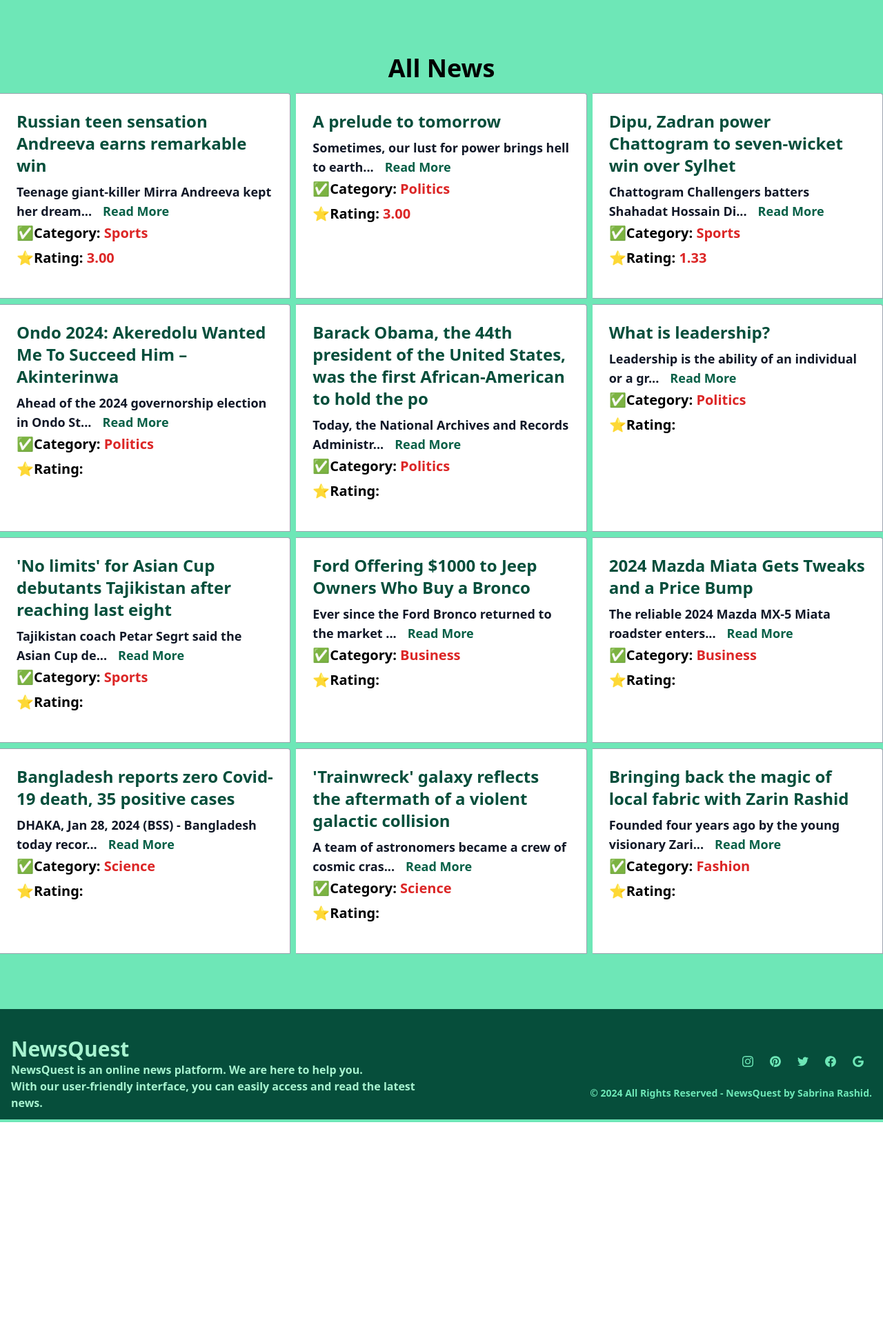
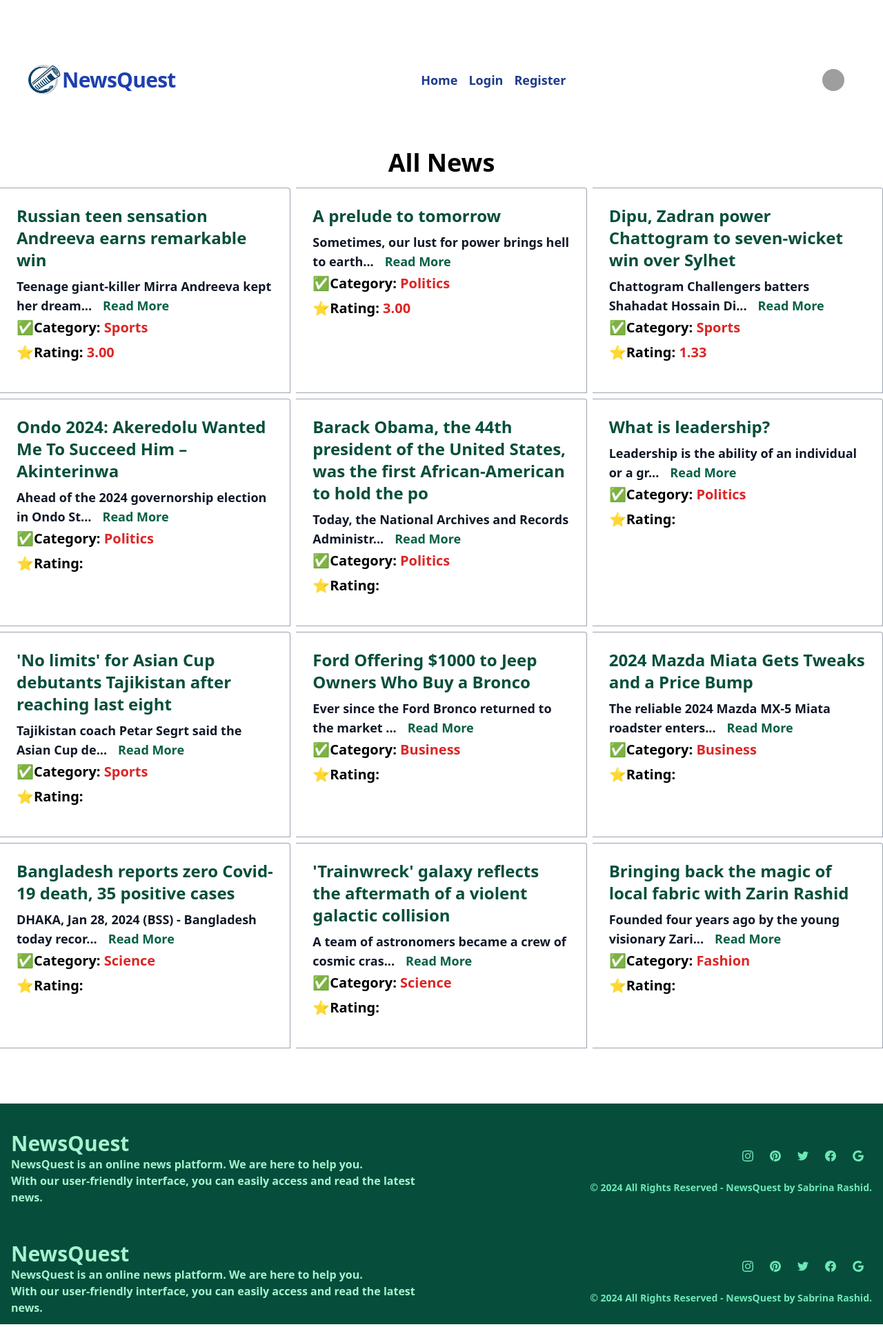
Before and after one commit to sabrinara/NewsQuest, a Django app: page / in a window 1280 px wide. Shown: the part 1043-2967 px from the top of the page at 69% size. Before the commit the page ends 2670 px from the top, so only its background shows below. Run offline with Django 4.2, Linux system fonts and the light colour scheme; data comes from the database, SQL or seed files in the repository; both versions use the stored data as it was after the commit; grey boxes are pictures that could not be loaded.

Commit message:
some design changes still going on

```diff
--- a/NewsQuest/settings.py
+++ b/NewsQuest/settings.py
@@ -45,12 +45,12 @@
     'news',
     'core',
     'crispy_forms',
-    'crispy_bootstrap5',
+    # 'crispy_bootstrap5',
     'django.contrib.humanize',
 ]
 
-CRISPY_ALLOWED_TEMPLATE_PACKS = "bootstrap5"
-CRISPY_TEMPLATE_PACK = "bootstrap5"
+# CRISPY_ALLOWED_TEMPLATE_PACKS = "bootstrap5"
+# CRISPY_TEMPLATE_PACK = "bootstrap5"
 
 MIDDLEWARE = [
     'django.middleware.security.SecurityMiddleware',
--- a/core/templates/base.html
+++ b/core/templates/base.html
@@ -19,7 +19,7 @@
             }
         </style>
     </head>
-    <body class="bg-green-300">
+    <body class="">
         {% include 'navbar.html' %}
         {% block body %}
             <div class="lg:container lg:mx-auto" id="main">
--- a/core/templates/index.html
+++ b/core/templates/index.html
@@ -1,7 +1,7 @@
 {% extends 'base.html' %}
 {% load static %}
 
-{% block head_title %}NewsQuest{% endblock %}
+{% block head_title %} NewsQuest {% endblock %}
 
 {% block content %}
 <div class="container mx-auto flex flex-col md:flex-row items-center mb-12 md:mb-20 bg-[url('{% static 'img.jpg' %}')]" style="background-image: url('{% static 'img.jpg' %}'); background-size: cover; opacity: 0.9;">
--- a/core/templates/navbar.html
+++ b/core/templates/navbar.html
@@ -1,28 +1,55 @@
-<nav class="flex items-center justify-between flex-wrap bg-green-200 py-4 px-10">
-    <div class="flex items-center flex-shrink-0 text-white mr-6">
-        <span class="font-semibold text-xl tracking-tight text-blue-800 text-3xl "><a href="/">NewsQuest</a></span>
-        <a href="{% url 'home' %}" class="text-blue-900 hover:text-blue-700 ml-10 font-bold text-xl hover:underline">Home</a>
+{% load static %}
+<nav class="flex items-center justify-between flex-wrap py-4 px-10">
+    <div class="flex items-center">
+        <a href="{% url 'home' %}"><img src="{% static 'logo.png' %}" width="50px" height="50px"></a>
+        <a href="{% url 'home' %}" class="font-semibold text-xl tracking-tight text-blue-800 text-3xl ">NewsQuest</a>
     </div>
+    <div class="flex items-center">
 
-    <div class="w-full flex items-end md:items-center justify-end md:justify-center  md:w-auto md:px-10 md:py-2">
+        <a href="{% url 'home' %}"
+            class="text-blue-900 hover:text-blue-700  focus:underline font-semibold hover:font-bold text-lg ">Home</a>
         {% if request.user.is_authenticated %}
-            <div class="flex items-center justify-end w-auto">
-                <div class="text-blue-900 my-auto px-5 text-xl font-bold" style="text-align: center;">Welcome!<span class="ml-2 text-red-700">{{ request.user.username }}</span>  </div>
         {% if request.user.account.is_editor %}
-                <a href="{% url 'add_news' %}" class="inline-block font-medium text-sm px-4 mr-4 py-3 leading-none bg-teal-900 rounded text-white border-white hover:border-transparent hover:bg-teal-700 mt-4 lg:mt-0">Add News</a>
+        <a href="{% url 'add_news' %}"
+            class="text-blue-900 hover:text-blue-700  focus:underline ml-4 font-semibold hover:font-bold text-lg ">Add
+            News</a>
+
         {% endif %}
-                <a href="{% url 'profile' %}" class="inline-block font-medium text-sm px-4 mr-4 py-3 leading-none bg-teal-900 rounded text-white border-white hover:border-transparent hover:bg-teal-700 mt-4 lg:mt-0">User Profile</a>
-                <a href="{% url 'logout' %}" class="inline-block font-medium text-sm px-4 py-3 leading-none bg-teal-900 rounded text-white border-white hover:border-transparent hover:bg-teal-700 mt-4 lg:mt-0">Logout!</a>
-            </div>
+        <a  href="{% url 'all_news' %}"
+            class="text-blue-900 hover:text-blue-700  focus:underline ml-4 font-semibold hover:font-bold text-lg ">All
+            News</a>
+            <!-- <h1 class="text-blue-900 hover:text-blue-700  focus:underline ml-4 font-semibold hover:font-bold text-lg ">Editors</h1> -->
+
         {% else %}
         <div class="text-md lg:flex-grow"></div>
         <div>
-                <a href="{% url 'login' %}" class="mr-2 inline-block font-medium text-sm px-4 py-3 leading-none bg-teal-900 rounded text-white border-white hover:border-transparent hover:bg-teal-700 mt-4 lg:mt-0">Login!</a>
+            <a href="{% url 'login' %}"
+                class="text-blue-900 hover:text-blue-700  focus:underline ml-4 font-semibold hover:font-bold text-lg">Login</a>
         </div>
         <div>
-                <a href="{% url 'signup' %}" class="inline-block font-medium text-sm px-4 py-3 ml-4 leading-none bg-teal-900 rounded text-white border-white hover:border-transparent hover:bg-teal-700 mt-4 lg:mt-0">Register!</a>
+            <a href="{% url 'signup' %}"
+                class="text-blue-900 hover:text-blue-700  focus:underline ml-4 font-semibold hover:font-bold text-lg">Register</a>
         </div>
         {% endif %}
     </div>
+    <div class="relative mx-4">
+        <button onclick="toggleDropdown()" class="flex items-start focus:outline-none">
+            <img src="{% static 'path/to/user/image.png' %}" alt="User Image" class="w-8 h-8 rounded-full">
+
+        </button>
+        <div id="dropdownMenu" class="absolute bg-white mt-2 px-2 py-2 border border-gray-300 rounded-lg shadow-lg hidden">
+            <!-- Dropdown content here -->
+            <h1>{{request.user.username}}</h1>
+            <a href="{% url 'profile' %}" class="block px-4 py-2 text-gray-800 hover:bg-gray-200">Profile</a>
+            <a href="{% url 'logout' %}" class="block px-4 py-2 text-gray-800 hover:bg-gray-200">Logout</a>
+        </div>
+    </div>
     {% include 'categories.html' %}
 </nav>
+
+<script>
+    function toggleDropdown() {
+        var dropdownMenu = document.getElementById("dropdownMenu");
+        dropdownMenu.classList.toggle("hidden");
+    }
+</script>
--- a/news/templates/news/add_news.html
+++ b/news/templates/news/add_news.html
@@ -8,7 +8,7 @@
     <h2 class="text-center mb-4 text-dark font-weight-bold">Add Your News</h2>
     <form method="post" enctype="multipart/form-data">
       {% csrf_token %}
-      {{ form|crispy }}
+      {{ form.as_p }}
       <button type="submit" class="btn btn-success btn-block mt-4">Submit</button>
     </form>
   </div>
--- a/news/templates/news/all_news.html
+++ b/news/templates/news/all_news.html
@@ -1,5 +1,10 @@
+{% extends 'base.html' %}
+{% load static %}
+{% block head_title %} NewsQuest {% endblock %}
+
+{% block content %}
 <div class="container mb-20">
-    <h1 class="text-4xl font-bold mb-4 text-center">All News</h1>
+    <h1 class="text-4xl font-bold mb-4 text-center">All News </h1>
     <div class="container grid grid-cols-1 md:grid-cols-3 gap-2">
         {% for news in newses %}
         <div
@@ -32,3 +37,4 @@
         document.getElementById("categoryFilterForm").submit();
     }
 </script>
+{% endblock %}
--- a/news/templates/news/delete_news.html
+++ b/news/templates/news/delete_news.html
@@ -12,7 +12,7 @@
       <p class="flex-1 dark:text-gray-400">If you delete this news, it will be gone forever. You can't undo this action.
       </p>
       {% csrf_token %}
-      {{ form | crispy }}
+      {{ form.as_p }}
       <div class="flex flex-col justify-end gap-3 mt-6 sm:flex-row">
         <button type="submit" class="bg-red-600 hover:bg-red-800 text-white font-bold py-2 px-4 rounded">Delete</button>
         <a href="{% url 'home' %}" class="bg-green-600 hover:bg-green-800 text-white font-bold py-2 px-4 rounded">No</a>
--- a/news/templates/news/details_new.html
+++ b/news/templates/news/details_new.html
@@ -37,14 +37,14 @@
         <div class="grid grid-cols-1 md:grid-cols-2 gap-4">
             {% for related_article in related_articles %}
                 <div class="max-w-sm w-full lg:max-w-full lg:flex">
-                    <div class="flex-none bg-cover rounded-t lg:rounded-t-none lg:rounded-l text-center overflow-hidden">
+                    <div class="w-2/5 flex-none bg-cover rounded-t lg:rounded-t-none lg:rounded-l text-center overflow-hidden">
                         {% if related_article.image %}
                             <img src="{{ related_article.image.url }}" alt="{{ related_article.title }} Image" class="w-full h-48 md:h-64 object-cover">
                         {% else %}
                             <p class="h-48 bg-gray-300 flex items-center justify-center">No image available.</p>
                         {% endif %}
                     </div>
-                    <div class="border-r border-b border-l border-gray-400 lg:border-l-0 lg:border-t lg:border-gray-400 bg-white rounded-b lg:rounded-b-none lg:rounded-r p-2 flex flex-col justify-between leading-normal h-48 md:h-64">
+                    <div class="w-3/5 border-r  border-b border-l border-gray-400 lg:border-l-0 lg:border-t lg:border-gray-400 bg-white rounded-b lg:rounded-b-none lg:rounded-r p-2 flex flex-col justify-between leading-normal h-48 md:h-64">
                         <div class="mb-2">
                             <h2 class="font-bold text-lg mb-2">{{ related_article.title }}</h2>
                             <p class="mb-1">{{ related_article.description|slice:":50" }}</p>
--- a/news/urls.py
+++ b/news/urls.py
@@ -6,4 +6,5 @@
     path('edit/<int:id>/',views.edit_news, name='edit_news'),
     path('delete/<int:id>/',views.delete_news, name='delete_news'),
     path('details_new/<int:new_id>/', views.details_new, name='details_new'),
+    path('all_news/', views.all_news, name='all_news'),
 ]
--- a/news/views.py
+++ b/news/views.py
@@ -112,3 +112,9 @@
     else:
         messages.warning(request, 'No permission to add.')
         return redirect('home')
+
+
+@login_required
+def all_news(request):
+    newses = New.objects.all()
+    return render(request, 'news/all_news.html', {'newses': newses})
```
Also changed, not shown: core/static/logo.PNG (added), db.sqlite3, news/media/uploads/desktop_wallpaper.jpg (added). Lines whose indentation alone changed are shown as unchanged.
